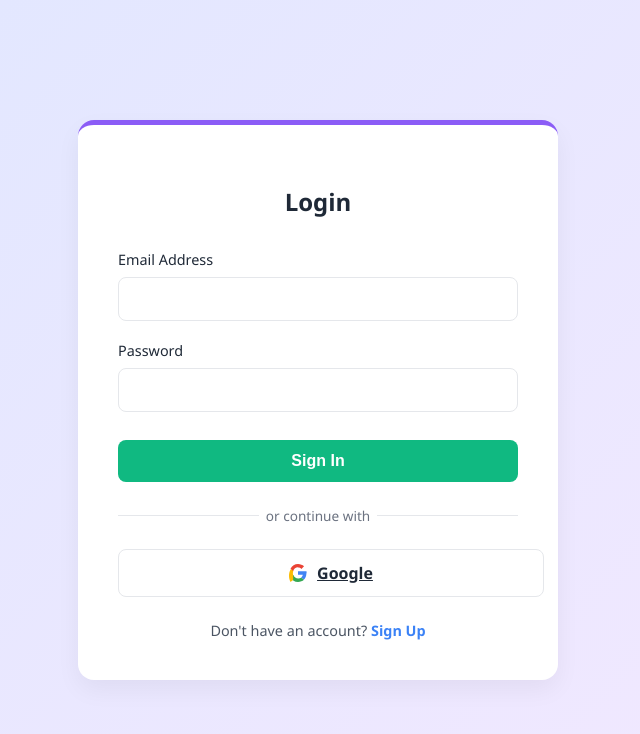
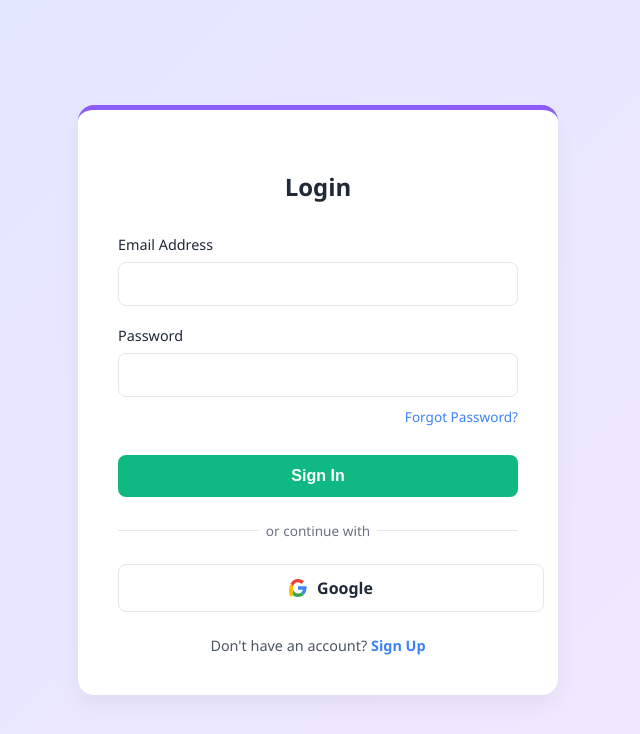
Before and after one commit to kanishka-tiwari/Universal-Login, a Flask app: page / in a window 1280 px wide. Shown: the top 734 px of the page, without its empty margins (322-962 px from the left). Run offline with Flask 3, Linux system fonts and the light colour scheme; some libraries are stand-ins or nearby versions.

Commit message:
add forgot password popup modal overlay tracking feature mechanism

```diff
--- a/app.py
+++ b/app.py
@@ -1,4 +1,4 @@
-from flask import Flask, render_template, request, redirect, url_for, session
+from flask import Flask, render_template, request, redirect, url_for, session, jsonify
 import os
 import requests
 
@@ -39,6 +39,16 @@ def auth():
 
     return redirect(url_for('index'))
 
+@app.route('/forgot-password', methods=['POST'])
+def forgot_password():
+    email = request.form.get('email')
+
+    # Check if user email address is inside memory dictionary structures
+    if email in USER_DB:
+        return jsonify({"message": f"Success! A verification reset sequence has been initiated for {email}."}), 200
+    else:
+        return jsonify({"error": "This email address is not registered in our system."}), 404
+
 @app.route('/login/google')
 def login_google():
     google_provider_cfg = requests.get(GOOGLE_DISCOVERY_URL).json()
--- a/templates/index.html
+++ b/templates/index.html
@@ -45,6 +44,7 @@
 
         .form-group {
             margin-bottom: 1.25rem;
+            position: relative;
         }
 
         label {
@@ -68,6 +68,23 @@
         input:focus {
             outline: none;
             border-color: var(--primary-blue);
+        }
+
+        .forgot-link-container {
+            text-align: right;
+            margin-top: -0.75rem;
+            margin-bottom: 1.25rem;
+        }
+
+        .forgot-link {
+            color: var(--primary-blue);
+            text-decoration: none;
+            font-size: 0.85rem;
+            font-weight: 500;
+        }
+
+        .forgot-link:hover {
+            text-decoration: underline;
         }
 
         .btn {
@@ -118,6 +135,11 @@
             justify-content: center;
             gap: 10px;
             margin-bottom: 0.75rem;
+            text-decoration: none;
+            font-size: 1rem;
+            font-weight: 600;
+            border-radius: 8px;
+            padding: 0.75rem;
         }
 
         .social-btn.google:hover {
@@ -153,6 +223,11 @@
             <label for="password">Password</label>
             <input type="password" id="password" name="password" required>
         </div>
+
+        <div class="forgot-link-container" id="forgot-container">
+            <a href="#" class="forgot-link" onclick="openModal(event)">Forgot Password?</a>
+        </div>
+
         <button type="submit" class="btn btn-submit" id="submit-btn">Sign In</button>
     </form>
 
@@ -168,6 +243,21 @@
     </div>
 </div>
 
+<div id="forgot-modal" class="modal">
+    <div class="modal-content">
+        <span class="close-btn" onclick="closeModal()">&times;</span>
+        <h3>Reset Password</h3>
+        <p>Enter your registered email address below, and we'll verify if your account exists.</p>
+        <form id="forgot-form">
+            <div class="form-group">
+                <label for="forgot-email">Email Address</label>
+                <input type="email" id="forgot-email" required>
+            </div>
+            <button type="submit" class="btn" style="background: var(--lavender);">Reset Password</button>
+        </form>
+    </div>
+</div>
+
 <script>
     let isLogin = true;
 
@@ -179,6 +269,7 @@
         const submitBtn = document.getElementById('submit-btn');
         const toggleContainer = document.getElementById('toggle-container');
         const form = document.getElementById('auth-form');
+        const forgotContainer = document.getElementById('forgot-container');
 
         if (isLogin) {
             formTitle.innerText = "Login";
@@ -186,14 +277,62 @@
             submitBtn.style.background = "var(--primary-green)";
             toggleContainer.innerHTML = `Don't have an account? <a href="#" onclick="toggleForm(event)">Sign Up</a>`;
             form.action = "/auth?action=login";
+            forgotContainer.style.display = "block"; // Show forgot password link
         } else {
             formTitle.innerText = "Sign Up";
             submitBtn.innerText = "Create Account";
             submitBtn.style.background = "var(--primary-blue)";
             toggleContainer.innerHTML = `Already have an account? <a href="#" onclick="toggleForm(event)">Login</a>`;
             form.action = "/auth?action=signup";
+            forgotContainer.style.display = "none"; // Hide forgot password link
         }
     }
+
+    // Modal Display Logic
+    function openModal(e) {
+        e.preventDefault();
+        document.getElementById('forgot-modal').style.display = 'flex';
+    }
+
+    function closeModal() {
+        document.getElementById('forgot-modal').style.display = 'none';
+        document.getElementById('forgot-form').reset();
+    }
+
+    // Close modal if user clicks outside the inner card box
+    window.onclick = function(event) {
+        const modal = document.getElementById('forgot-modal');
+        if (event.target == modal) {
+            closeModal();
+        }
+    }
+
+    // Submit processing logic via asynchronous backend call
+    document.getElementById('forgot-form').addEventListener('submit', async (e) => {
+        e.preventDefault();
+        const email = document.getElementById('forgot-email').value;
+
+        try {
+            const response = await fetch('/forgot-password', {
+                method: 'POST',
+                headers: {
+                    'Content-Type': 'application/x-www-form-urlencoded',
+                },
+                body: `email=${encodeURIComponent(email)}`
+            });
+
+            const result = await response.json();
+
+            if (response.ok) {
+                alert(result.message); // Successful match notification window
+                closeModal();
+            } else {
+                alert(result.error); // Error message handling box windows alert
+            }
+        } catch (error) {
+            alert("Something went wrong. Please try again later.");
+        }
+    });
 </script>
 </body>
 </html>
```
Also changed, not shown: other parts of templates/index.html (+49 -2 lines).
